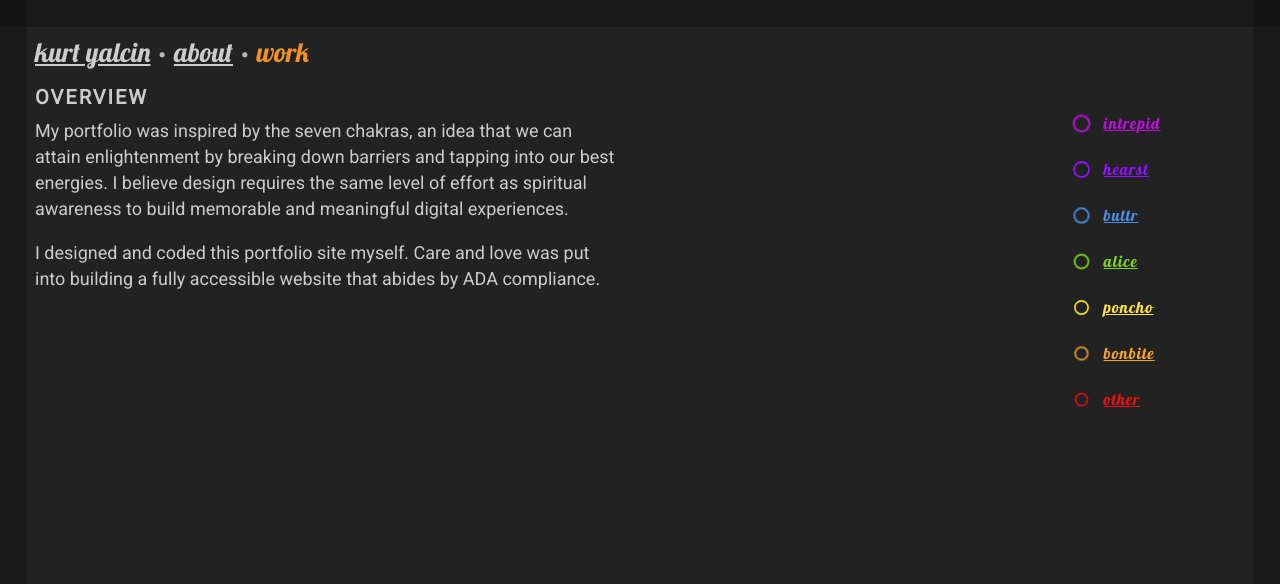
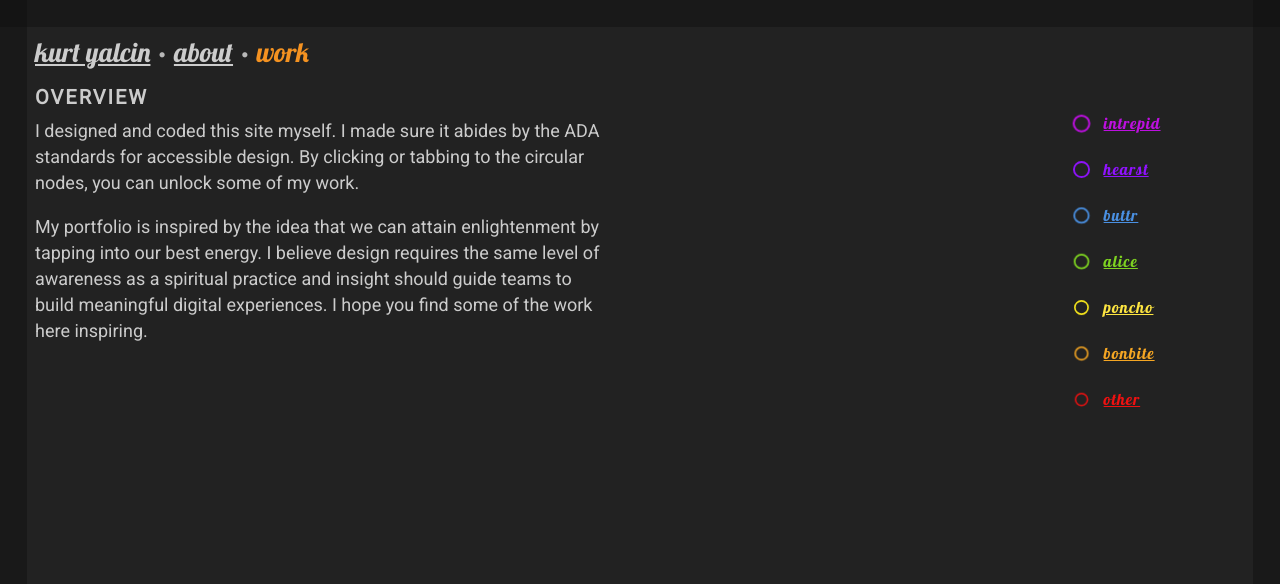
Before and after one commit to kurtsy/portfolio, a Python web app: template templates/index8.html in a window 1280 px wide. Shown: the top 584 px of the page. Run offline with Jinja, Linux system fonts and the light colour scheme; the template is opened without the code that fills it, so the values that code supplies are empty.

Commit message:
Surface level change
First three pages

```diff
--- a/templates/index.html
+++ b/templates/index.html
@@ -25,7 +25,7 @@
         <div class="fixed-border bottom"></div>
         <h1><a href="/" class="activelink">kurt yalcin</a> &middot; <a href="/about">about</a> &middot; <a href="/work">work</a></h1>
         <div class="content fade-in" id="intro-page">
-            <h2>ux designer & researcher</h2>
-            <p>Warrior at heart.</p></div>
+            <h2>experience researcher</h2>
+            <p>warrior at heart 🖤</p></div>
     </body>
 </html>
--- a/templates/index8.html
+++ b/templates/index8.html
@@ -59,8 +59,8 @@
 
         <div class="content fade-in" id="intro-page">
         <h2>OVERVIEW</h2>
-        <p>My portfolio was inspired by the seven chakras, an idea that we can attain enlightenment by breaking down barriers and tapping into our best energies. I believe design requires the same level of effort as spiritual awareness to build memorable and meaningful digital experiences.</p>
-        <p>I designed and coded this portfolio site myself. Care and love was put into building a fully accessible website that abides by ADA compliance.</p>
+        <p>I designed and coded this site myself. I made sure it abides by the ADA standards for accessible design. By clicking or tabbing to the circular nodes, you can unlock some of my work.</p>
+        <p>My portfolio is inspired by the idea that we can attain enlightenment by tapping into our best energy. I believe design requires the same level of awareness as a spiritual practice and insight should guide teams to build meaningful digital experiences. I hope you find some of the work here inspiring.</p>
     </div>
     </div>
     </body>
```
Also changed, not shown: templates/index0.html (+2 -7 lines).
